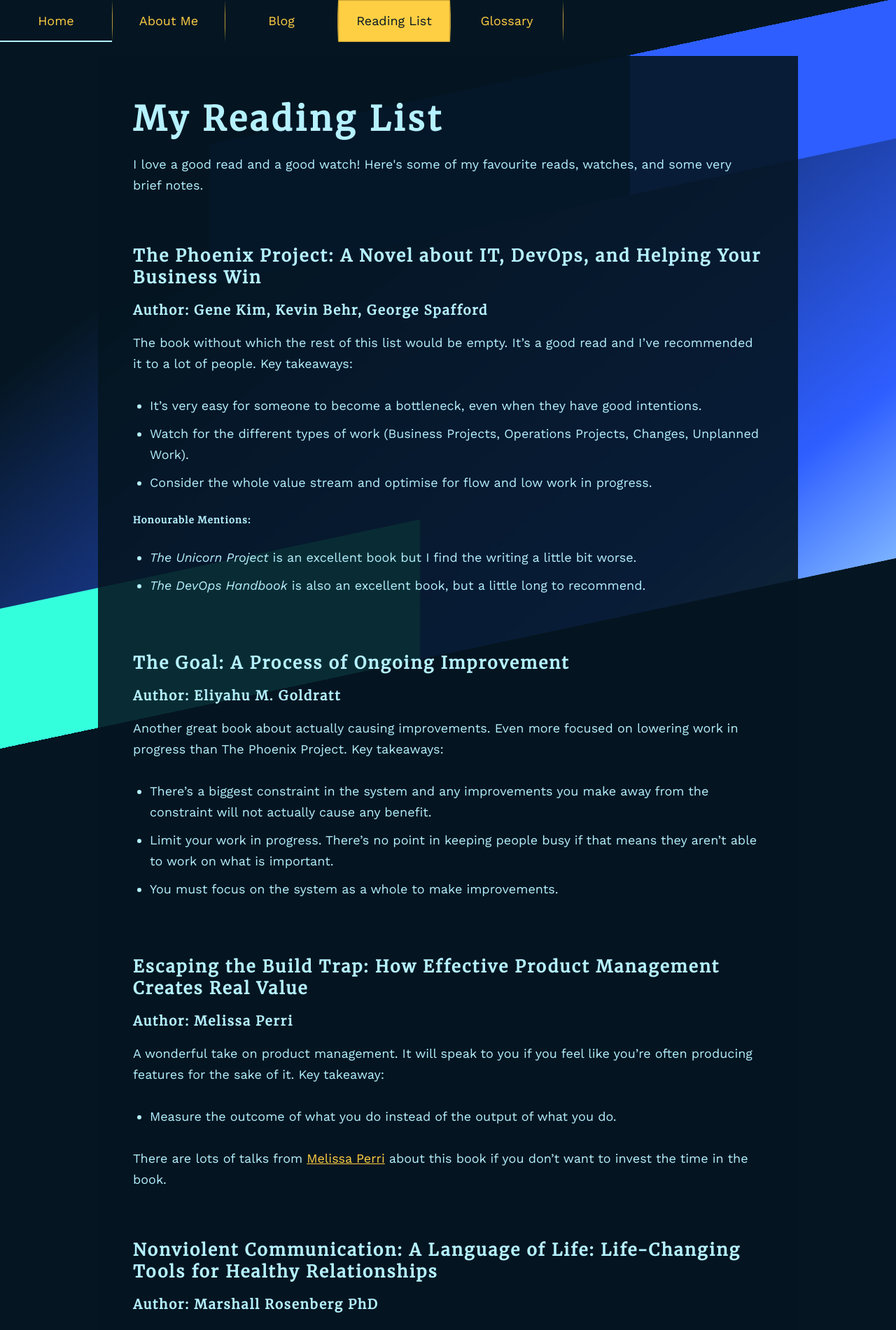
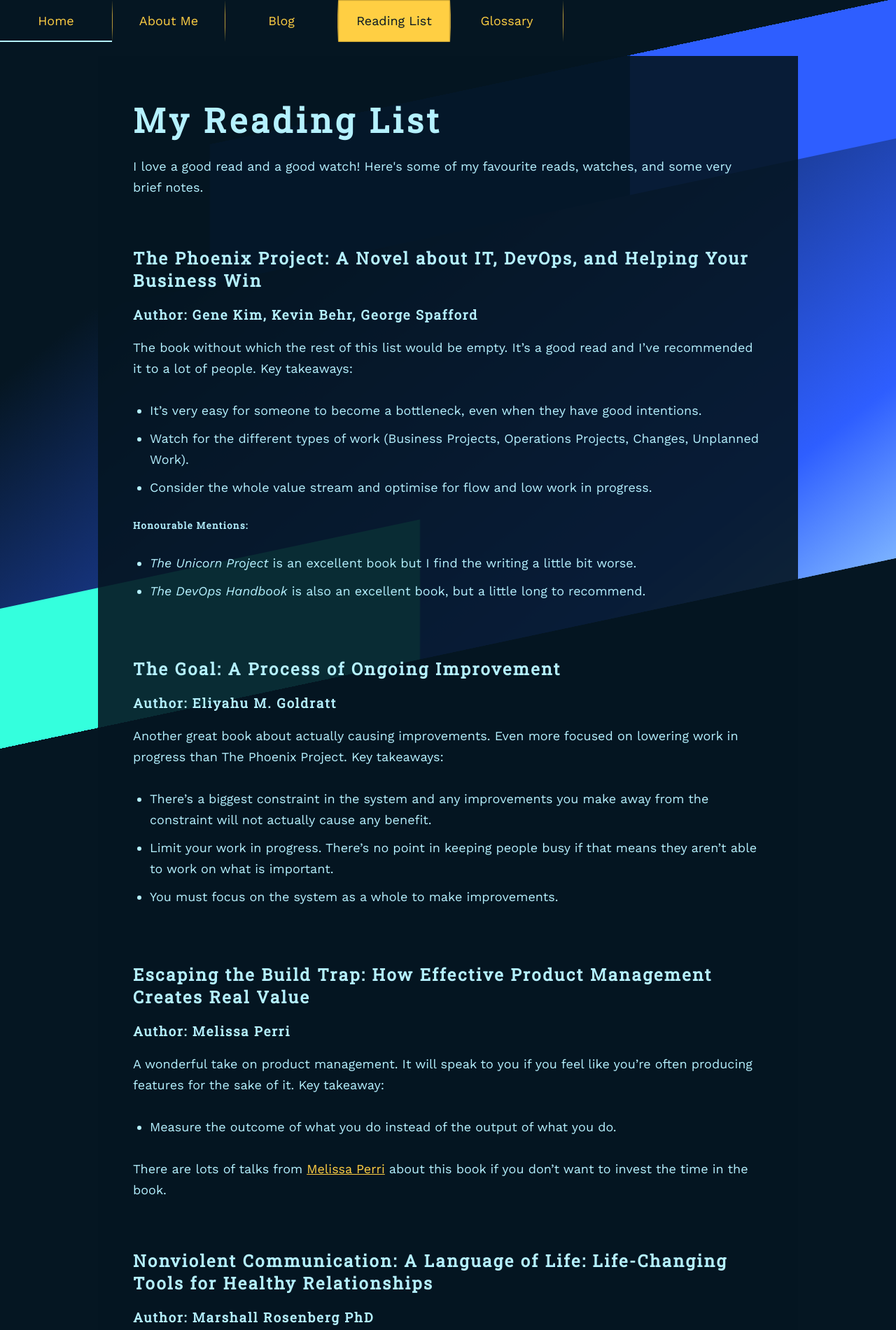
Before and after one commit to FleaRex/PersonalBlog, a Jekyll site: the page built from readingList.html, in a window 1280 px wide. Shown: the top 1901 px of the page at 70% size. Built offline with Jekyll 4.4.1, drawn with Linux system fonts in a browser that asks for light colours.

Commit message:
Swap fonts.

```diff
--- a/_layouts/default.html
+++ b/_layouts/default.html
@@ -4,7 +4,7 @@
     <meta charset="utf-8">
     <title>{{ page.title }} | Ben Madley's Blog</title>
     <link rel="stylesheet" href="/assets/css/styles.css?v=2">
-    <link href="https://fonts.googleapis.com/css2?family=Merriweather&family=Roboto+Mono&family=Work+Sans:ital,wght@0,400;0,700;1,400&display=swap" rel="stylesheet">
+    <link href="https://fonts.googleapis.com/css2?family=Roboto+Slab&family=Roboto+Mono&family=Work+Sans:ital,wght@0,400;0,700;1,400&display=swap" rel="stylesheet">
     <meta name="viewport" content="width=device-width, initial-scale=1.0"/>
     {% feed_meta %}
     {% seo %}
--- a/_sass/variables.scss
+++ b/_sass/variables.scss
@@ -1,5 +1,5 @@
 $font-stack: 'Work Sans', Helvetica, sans-serif;
-$heading-font-stack: 'Merriweather', sans-serif;
+$heading-font-stack: 'Roboto Slab', sans-serif;
 $background-color: #051622;
 $accent-color: #FFCF43;
 $text-color: #b5f1ff;
```
